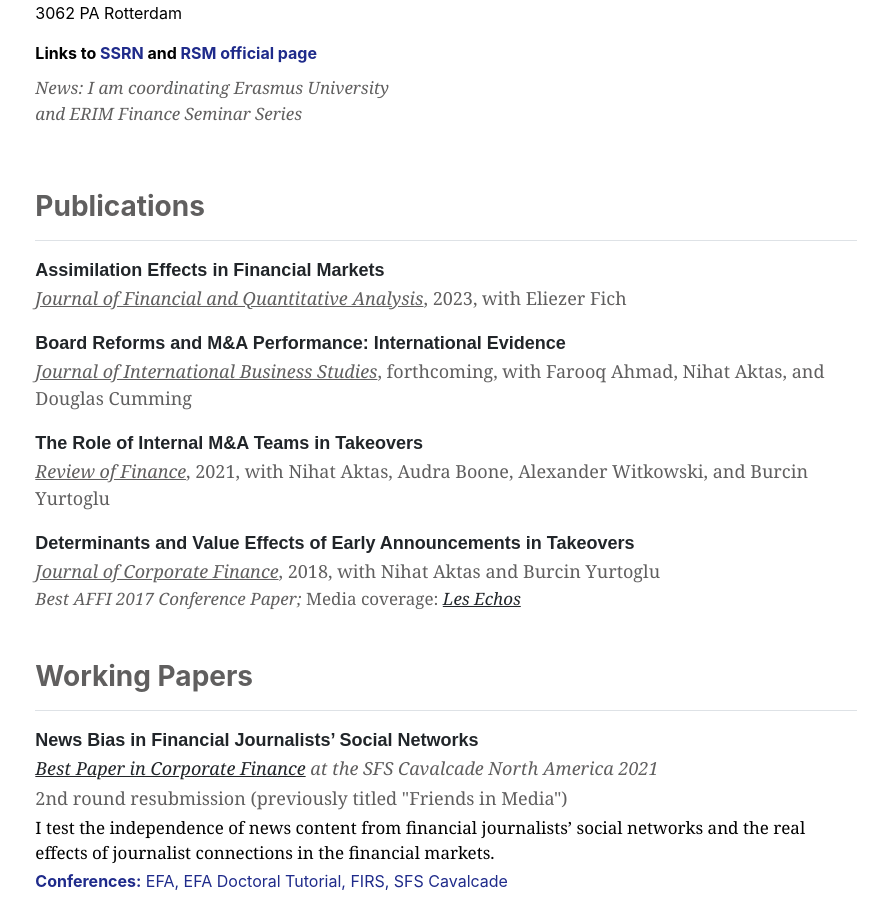
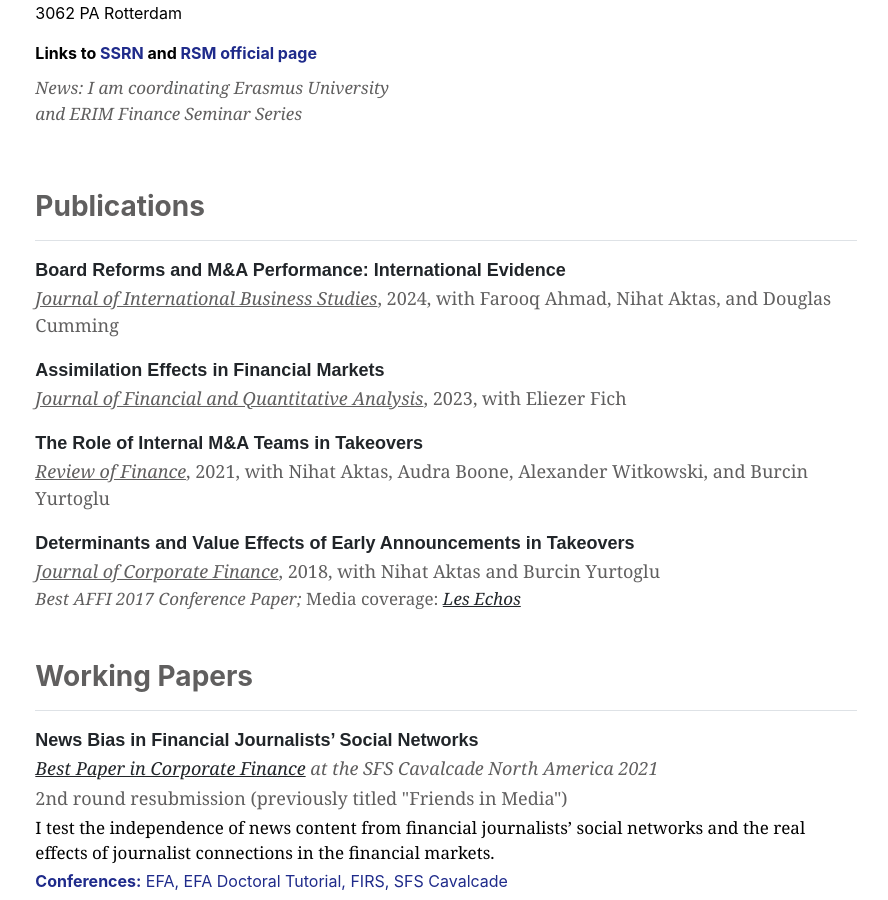
Before and after one commit to guosongxu/guosongxu.github.io, a Jekyll site: the page built from index.md, in a window 1280 px wide and 900 px high, scrolled down 471 px. Shown: the whole window, without its empty margins (194-1082 px from the left). Built offline with Jekyll 4.4.1, drawn with Linux system fonts in a browser that asks for light colours; some of the changed text lies outside the part shown.

Commit message:
home.html

```diff
--- a/_layouts/home.html
+++ b/_layouts/home.html
@@ -15,11 +15,11 @@
   <div class="col-md-12">
     <h3 class="fw-bold border-bottom pb-3 mb-3" style="color:#605F5F">Publications</h3>
 
+    <p style="font-family:arial, 'MS Sans Serif', arial;font-size:18px;margin-bottom:1px"><strong><a href="https://papers.ssrn.com/sol3/papers.cfm?abstract_id=4629515" target="_blank" rel="noreferrer noopener" aria-label=" (opens in a new tab)" style="text-decoration:none;">Board Reforms and M&A Performance: International Evidence</a></strong></p>
+    <p style="font-family:georgia;font-size:18px;margin-bottom:18px;color:#605F5F"><em><u>Journal of International Business Studies</u></em>, 2024,  with Farooq Ahmad, Nihat Aktas, and Douglas Cumming</p>
+
     <p style="font-family:arial, 'MS Sans Serif', arial;font-size:18px;margin-bottom:1px"><strong><a href="https://papers.ssrn.com/sol3/papers.cfm?abstract_id=2996714" target="_blank" rel="noreferrer noopener" aria-label=" (opens in a new tab)" style="text-decoration:none;">Assimilation Effects in Financial Markets</a></strong></p>
     <p style="font-family:georgia;font-size:18px;margin-bottom:18px;color:#605F5F"><em><u>Journal of Financial and Quantitative Analysis</u></em>, 2023,  with Eliezer Fich</p>
-
-    <p style="font-family:arial, 'MS Sans Serif', arial;font-size:18px;margin-bottom:1px"><strong><a href="https://papers.ssrn.com/sol3/papers.cfm?abstract_id=4629515" target="_blank" rel="noreferrer noopener" aria-label=" (opens in a new tab)" style="text-decoration:none;">Board Reforms and M&A Performance: International Evidence</a></strong></p>
-    <p style="font-family:georgia;font-size:18px;margin-bottom:18px;color:#605F5F"><em><u>Journal of International Business Studies</u></em>, forthcoming,  with Farooq Ahmad, Nihat Aktas, and Douglas Cumming</p>
 
     <p style="font-family:arial, 'MS Sans Serif', arial;font-size:18px;margin-bottom:1px"><strong><a href="https://papers.ssrn.com/sol3/papers.cfm?abstract_id=3140400" target="_blank" rel="noreferrer noopener" aria-label=" (opens in a new tab)" style="text-decoration:none;">The Role of Internal M&amp;A Teams in Takeovers</a></strong></p>
     <p style="font-family:georgia;font-size:18px;margin-bottom:18px;color:#605F5F"><em><u>Review of Finance</u></em>, 2021, with Nihat Aktas, Audra Boone, Alexander Witkowski, and Burcin Yurtoglu</p>
@@ -60,3 +60,13 @@
 
   </div>
 </div>
+
+<div class="row g-5 mb-5">
+  <div class="col-md-12">
+    <h3 class="fw-bold border-bottom pb-3 mb-3" style="color:#605F5F">Working in Progress</h3>
+
+    <p style="font-family:arial, 'MS Sans Serif', arial;font-size:18px;margin-bottom:1px;"><strong>Mega-Donors and Representation of the Wealthy</strong> with Ilona Babenko and Viktar Fedaseyeu</p>
+    <p style="font-family:arial, 'MS Sans Serif', arial;font-size:18px;margin-bottom:1px;"><strong>Nudges for Residential Climate-Proofing</strong> with Aymeric Bellon, Cameron LaPoint, and Francesco Mazzola</p>
+
+    </div>
+</div>
```
